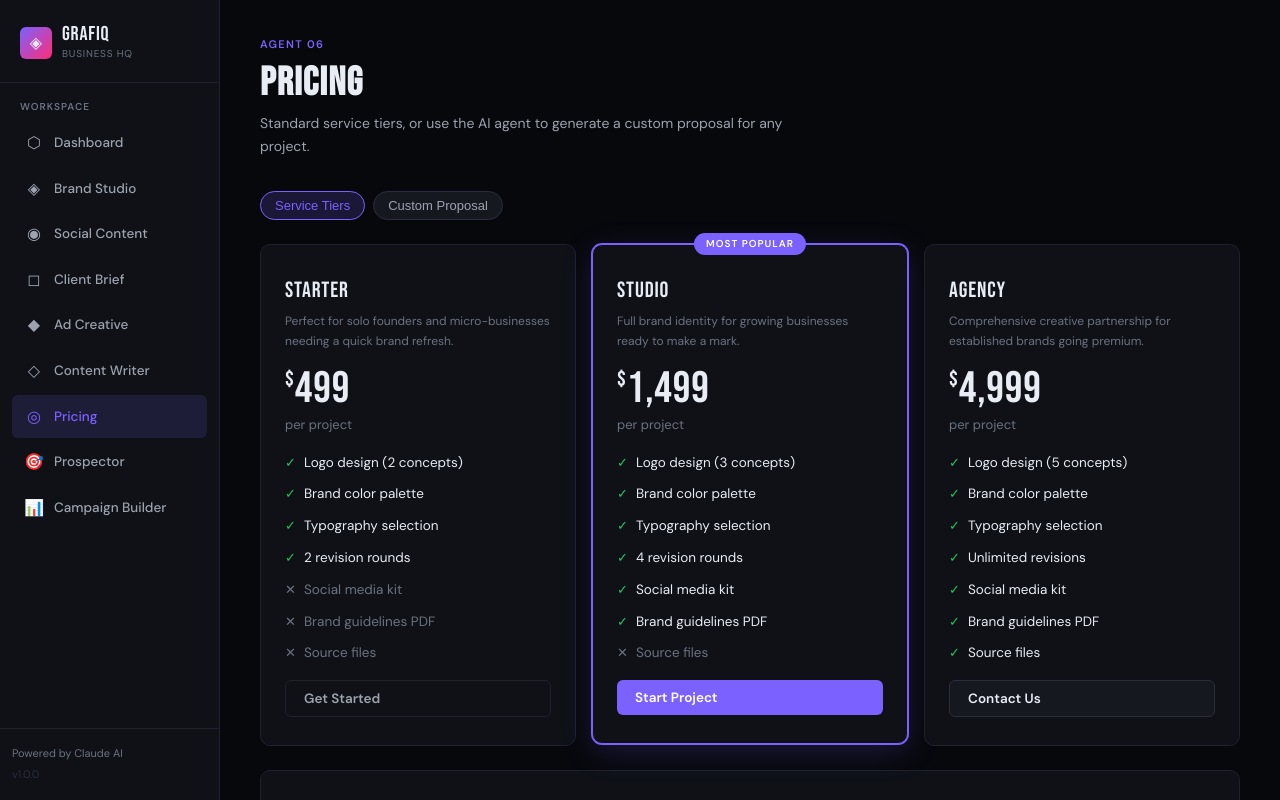
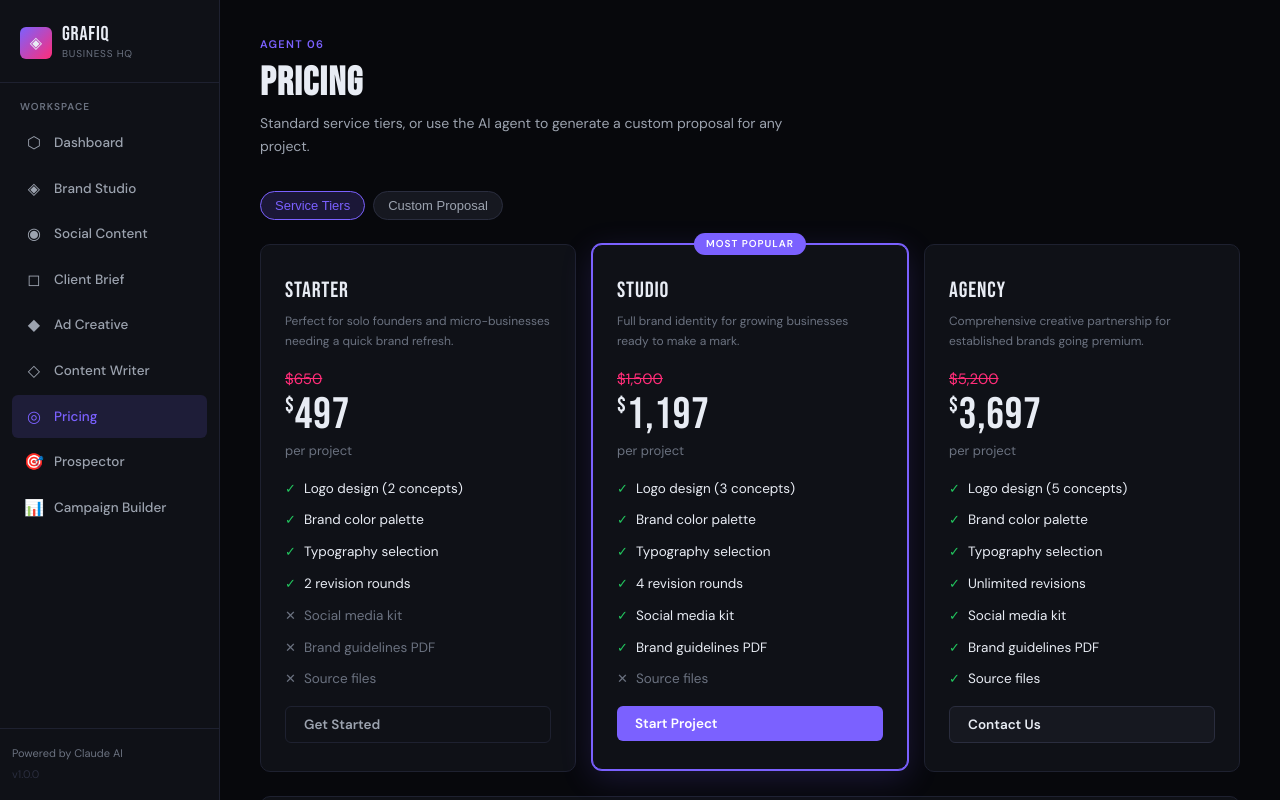
Before and after one commit to squiressolutions/graphics-business-hq, a React (Vite) app: page /pricing in a window 1280 px wide. Built offline with nearby package versions, Linux system fonts and the light colour scheme.

Commit message:
Pricing: add strikethrough original prices on all tiers

```diff
--- a/src/pages/Pricing.jsx
+++ b/src/pages/Pricing.jsx
@@ -3,7 +3,8 @@ import { useState } from 'react'
 const TIERS = [
   {
     name: 'Starter',
-    price: '499',
+    price: '497',
+    originalPrice: '650',
     period: 'per project',
     badge: null,
     badgeClass: null,
@@ -22,7 +23,8 @@ const TIERS = [
   },
   {
     name: 'Studio',
-    price: '1,499',
+    price: '1,197',
+    originalPrice: '1,500',
     period: 'per project',
     badge: 'Most Popular',
     description: 'Full brand identity for growing businesses ready to make a mark.',
@@ -40,7 +42,8 @@ const TIERS = [
   },
   {
     name: 'Agency',
-    price: '4,999',
+    price: '3,697',
+    originalPrice: '5,200',
     period: 'per project',
     badge: null,
     description: 'Comprehensive creative partnership for established brands going premium.',
@@ -147,6 +150,11 @@ export default function Pricing() {
                   <p className="text-muted" style={{ fontSize: 12, marginTop: 4 }}>{tier.description}</p>
                 </div>
                 <div>
+                  {tier.originalPrice && (
+                    <div style={{ fontSize: 15, color: 'var(--accent2)', textDecoration: 'line-through', marginBottom: 2 }}>
+                      ${tier.originalPrice}
+                    </div>
+                  )}
                   <div className="pricing-price"><sup>$</sup>{tier.price}</div>
                   <div className="pricing-period">{tier.period}</div>
                 </div>
```
